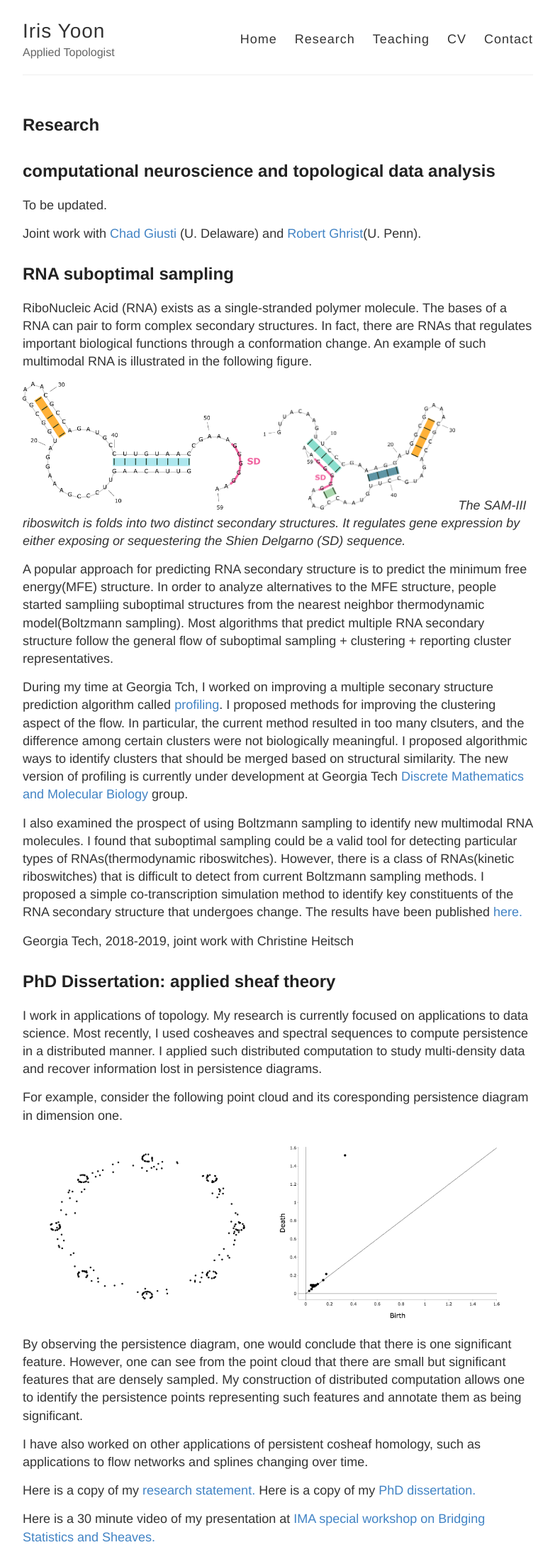
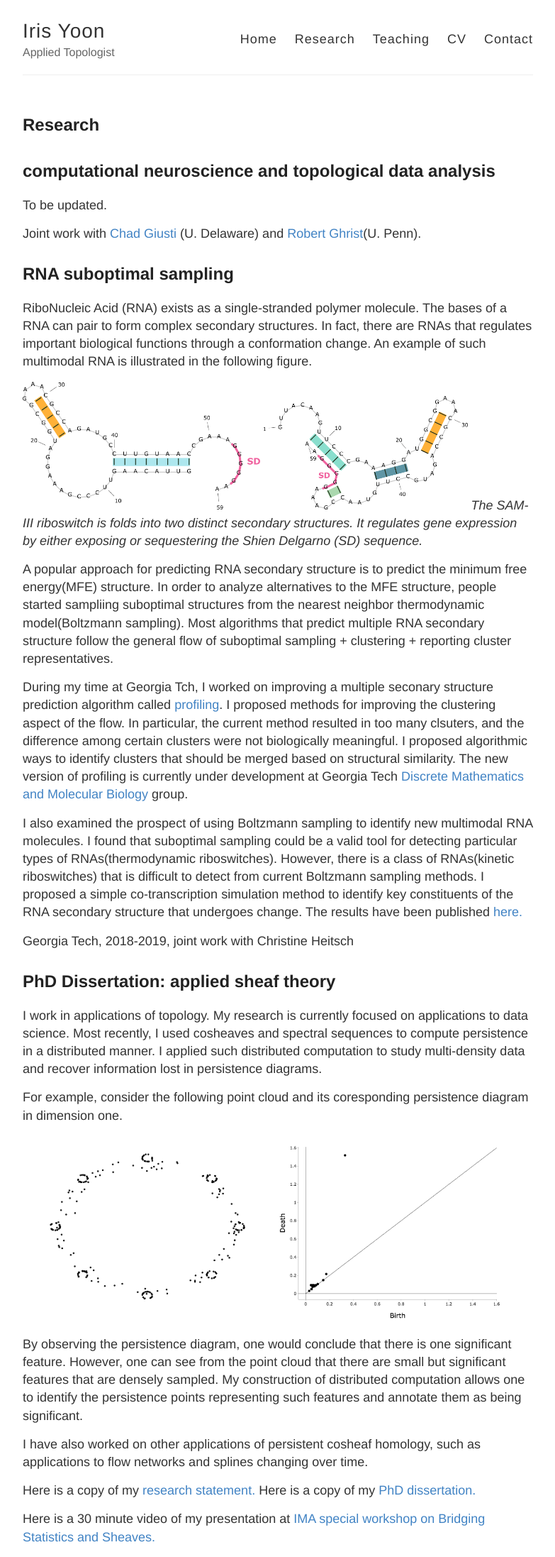
Before and after one commit to irishryoon/irishryoon.github.io, a Jekyll site: the page built from research.md, in a window 1280 px wide. Shown: the whole page at 71% size, without its empty margins (248-1031 px from the left). Built offline with Jekyll 4.4.1, drawn with Linux system fonts in a browser that asks for light colours.

Commit message:
image updated

```diff
--- a/research.md
+++ b/research.md
@@ -16,7 +16,7 @@
 
 RiboNucleic Acid (RNA) exists as a single-stranded polymer molecule. The bases of a RNA can pair to form complex secondary structures. In fact, there are RNAs that regulates important biological functions through a conformation change. An example of such multimodal RNA is illustrated in the following figure.
 
-![_config.yml]({{ site.baseurl }}/images/SAMIII_conformation1.png){:height="180px"} ![_config.yml]({{ site.baseurl }}/images/SAMIII_conformation2.png){:height="150px"}
+![_config.yml]({{ site.baseurl }}/images/SAMIII_conformation1.png){:height="180px"} ![_config.yml]({{ site.baseurl }}/images/SAMIII_conformation2.png){:height="160px"}
 *The SAM-III riboswitch is folds into two distinct secondary structures. It regulates gene expression by either exposing or sequestering the Shien Delgarno (SD) sequence.*
 
 A popular approach for predicting RNA secondary structure is to predict the minimum free energy(MFE) structure. In order to analyze alternatives to the MFE structure, people started sampliing suboptimal structures from the nearest neighbor thermodynamic model(Boltzmann sampling). Most algorithms that predict multiple RNA secondary structure follow the general flow of suboptimal sampling + clustering + reporting cluster representatives.
```
